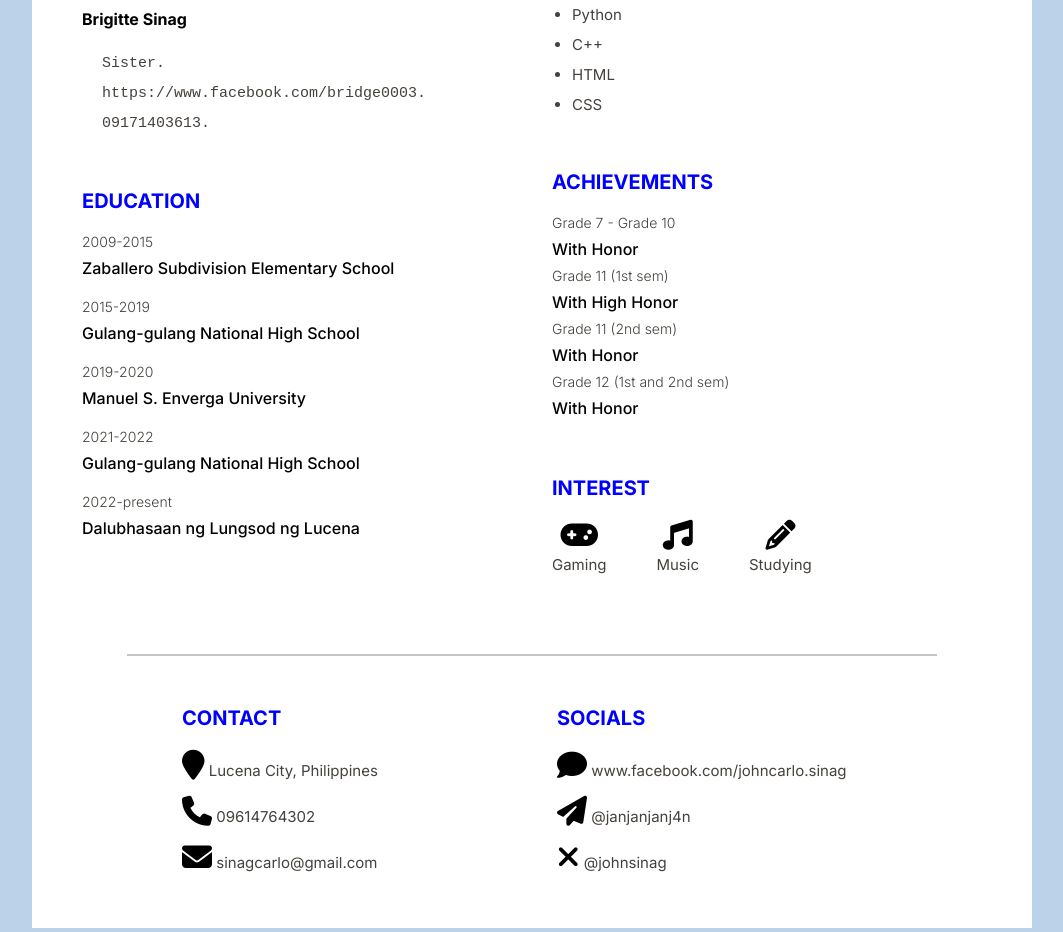
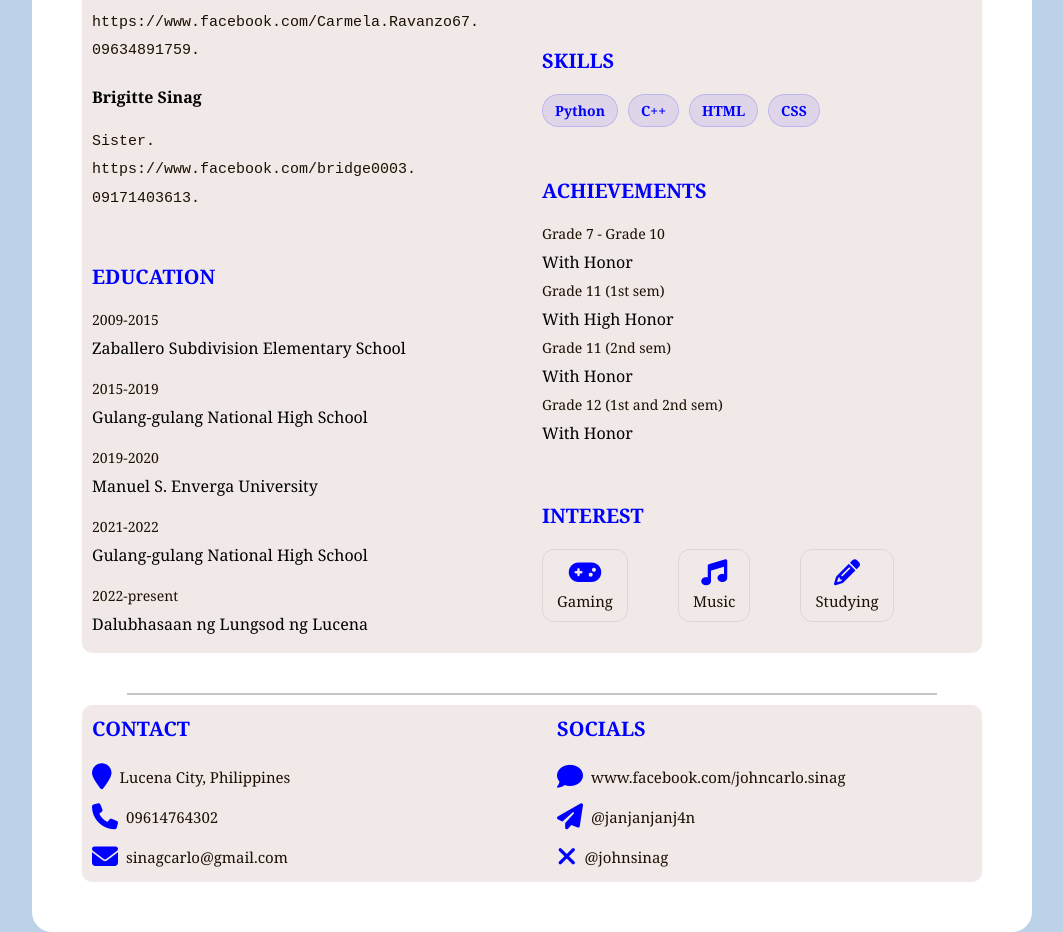
Before and after one commit to carlosinag/online-resume, a plain HTML site: page index.html in a window 1280 px wide. Shown: the part 830-1762 px from the top of the page, without its empty margins (108-1171 px from the left). Drawn offline with Linux system fonts and the light colour scheme.

Commit message:
Update style.css

```diff
--- a/style.css
+++ b/style.css
@@ -6,13 +6,13 @@
 }
 :root {
 	--primary-color: blue;
-	--text-color: #45413c;
+	--text-color: #1b1002;
 }
 html {
 	font-size: 10px;
 }
 body {
-	font-family: Inter, sans-serif;
+	font-family: Cambria;
 	background-color: #BCD2E8;
 	color: black;
 }
@@ -28,6 +28,7 @@ a {
 	font-size: 1.5rem;
 	font-weight: 400;
 	color: var(--text-color);
+    text-align: justify;
 }
 .title {
 	color: var(--primary-color);
@@ -53,10 +54,32 @@ a {
 }
 .profile_description {
     margin-top: 1rem;
-	font-size: 1.25rem;
+	font-size: 2rem;
 	font-weight: 400;
 	color: var(--text-color);
     text-align: justify;
+}
+.profile_container {
+	background-color: rgb(241, 232, 232);
+	padding: 1rem;
+	border-radius: 1rem;
+}
+.group-1 {
+	background-color: rgb(241, 232, 232);
+	padding: 1rem;
+	border-top-left-radius: 1rem;
+	border-bottom-left-radius: 1rem;
+}
+.group-2 {
+	background-color: rgb(241, 232, 232);
+	padding: 1rem;
+	border-top-right-radius: 1rem;
+	border-bottom-right-radius: 1rem;
+}
+.group-3 {
+	background-color: rgb(241, 232, 232);
+	padding: 1rem;
+	border-radius: 1rem;
 }
 
 
@@ -68,7 +91,7 @@ a {
 	padding: 5rem;
 	background: white;
 	grid-template-columns: 1fr 1fr;
-	gap: 4rem;
+	border-radius: 2rem;
 }
 @media only screen and (max-width: 768px) {
 	.container {
@@ -89,7 +112,7 @@ a {
 	gap: 5rem;
 }
 .group-3 {
-	max-width: 700px;
+	max-width: 100%;
 	width: 100%;
 	margin: 0 auto;
 	grid-column: 1/-1;
@@ -115,6 +138,8 @@ a {
 }
 .profileimg {
 	max-width: 250px;
+	border-radius: 12px;
+	overflow: hidden;
 }
 .firstName {
 	color: black;
@@ -145,6 +170,7 @@ a {
 .me_list {
 	margin-top: 1rem;
 	line-height: 2;
+	white-space: pre-wrap;
 }
 
 .ref_item {
@@ -156,8 +182,8 @@ a {
 }
 .reflist {
 	margin-top: 2rem;
-	margin-left: 2rem;
-	line-height: 2;
+	line-height: 1.9;
+	white-space: pre-wrap;
 }
 .edu_item {
 	margin-top: 2rem;
@@ -167,15 +193,27 @@ a {
 }
 .skills_list {
     margin-top: 2rem;
-	margin-left: 2rem;
-	line-height: 2;
+	display: flex;
+	flex-wrap: wrap;
+	gap: 1rem;
+	padding-left: 0;
+}
+.skills_list li {
+	list-style: none;
+	background: rgba(0, 0, 255, 0.08);
+	color: var(--primary-color);
+	border: 1px solid rgba(0, 0, 255, 0.15);
+	padding: 0.6rem 1.2rem;
+	border-radius: 999px;
+	font-size: 1.4rem;
+	font-weight: 600;
 }
 .achievements_item {
 	margin-top: 2rem;
 }
 .icons {
-    color: black;
-    font-size: 3rem;
+    color: var(--primary-color);
+    font-size: 2.6rem;
 }
 .interest_items {
 	margin-top: 2rem;
@@ -192,6 +230,9 @@ a {
 	justify-content: center;
 	gap: 0.5rem;
 	color: var(--text-color);
+	padding: 1rem 1.4rem;
+	border: 1px solid rgba(0,0,0,0.08);
+	border-radius: 12px;
 }
 
 hr {
@@ -211,8 +252,46 @@ hr {
 	margin-top: 2rem;
 	line-height: 2;
 }
+.contact_info .description,
+.social_items .description {
+	display: flex;
+	align-items: center;
+	gap: 0.8rem;
+}
 @media only screen and (max-width: 768px) {
 	hr {
 		margin: 0 auto;
 	}
 }
+@media only screen and (max-width: 480px) {
+	.container {
+		padding: 2rem;
+		gap: 3rem;
+	}
+	.group-1,
+	.group-2 {
+		gap: 3.5rem;
+	}
+	.profileimg {
+		max-width: 160px;
+		margin: 0 auto;
+	}
+	.title {
+		font-size: 1.8rem;
+	}
+	.description {
+		font-size: 1.4rem;
+	}
+	.item_title {
+		font-size: 1.6rem;
+	}
+	.icons {
+		font-size: 2.4rem;
+	}
+	.reflist {
+		margin-left: 0;
+	}
+	.skills_list {
+		justify-content: flex-start;
+	}
+}
```
